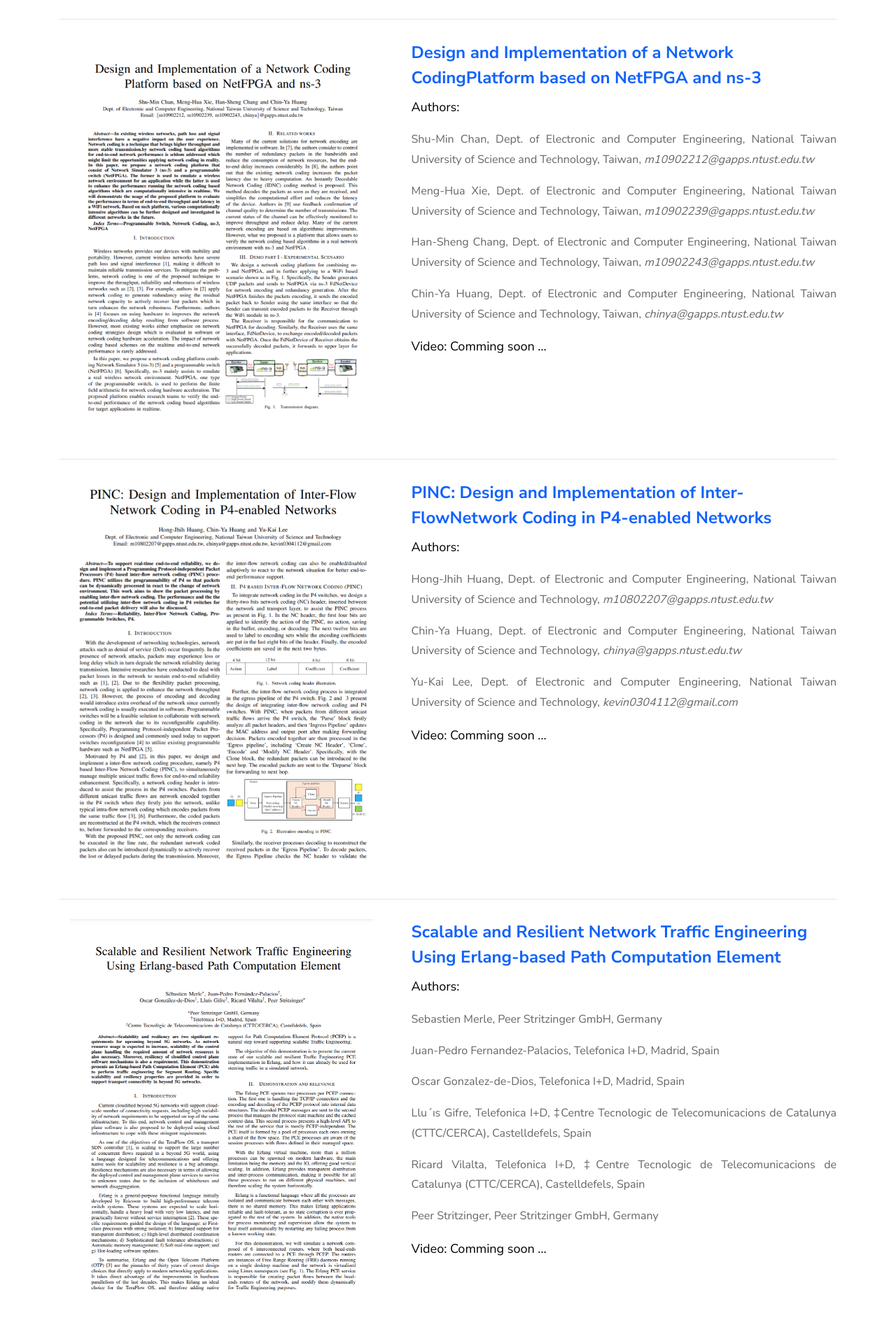
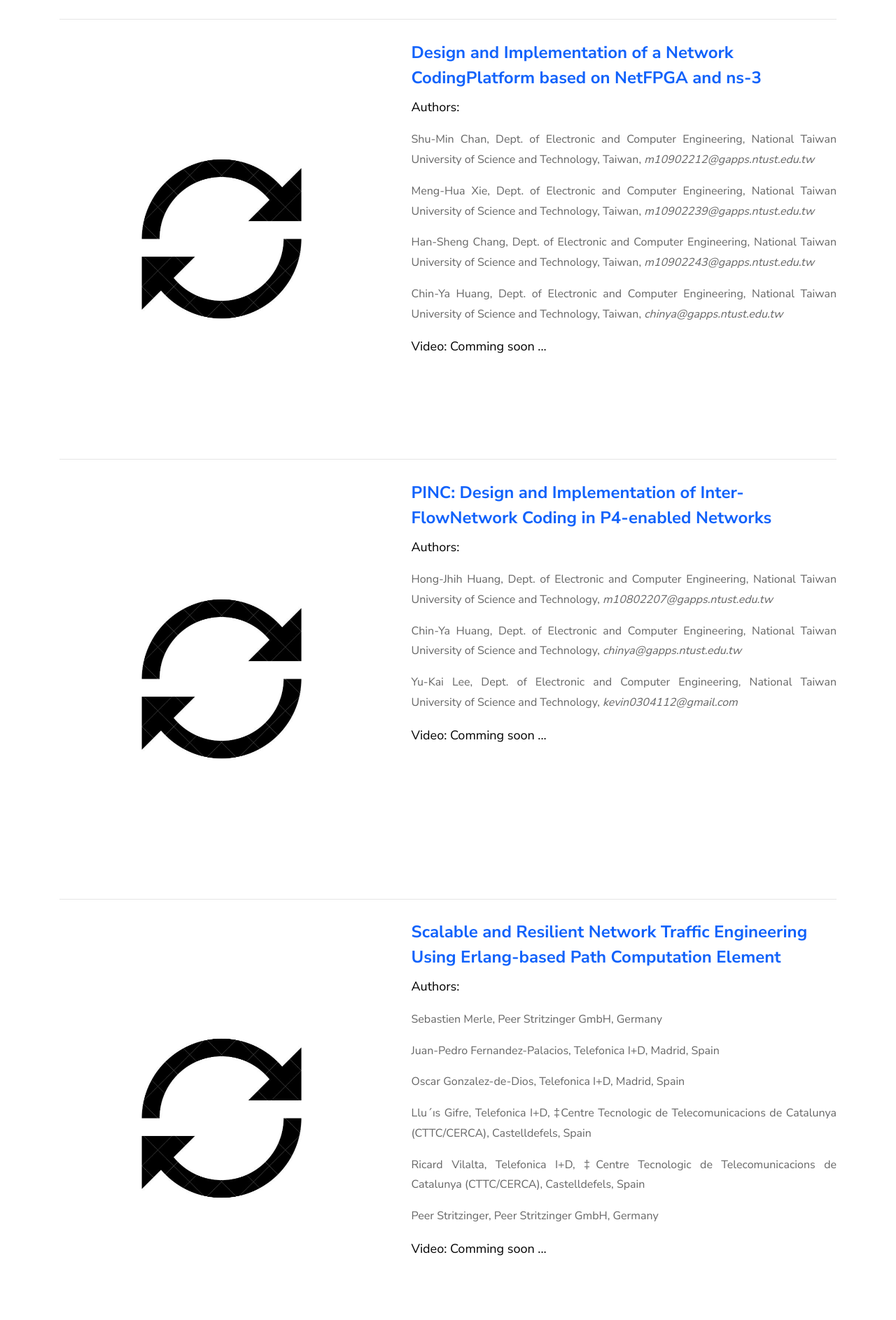
Before and after one commit to demossdn2021/demossdn2021.github.io, a website: page index.html in a window 1280 px wide. Shown: the part 3194-5081 px from the top of the page at 70% size. Drawn offline with Linux system fonts and the light colour scheme; files whose address does not match are found by name.

Commit message:
remove paper

```diff
--- a/index.html
+++ b/index.html
@@ -258,12 +258,13 @@
 									style="background-image: url(images/scalablePaper.png);">
 								</div> -->
 								<div class="col-md-5 ftco-animate">
-									<a href="images/DemonstrationPaper.png"
+									<!-- <a href="images/DemonstrationPaper.png"
 										class="gallery image-popup img d-flex align-items-center"
 										style="background-image: url(images/DemonstrationPaper.png);">
-										<!-- <div class="icon mb-4 d-flex align-items-center justify-content-center">
-											<span class="icon-instagram"></span>
-										</div> -->
+									</a> -->
+									<a href="images/Updating.png"
+										class="gallery image-popup img d-flex align-items-center"
+										style="background-image: url(images/Updating.jpg);">
 									</a>
 								</div>
 								<div class="text">
@@ -309,12 +310,13 @@
 									style="background-image: url(images/scalablePaper.png);">
 								</div> -->
 								<div class="col-md-5 ftco-animate">
-									<a href="images/DesignPaper.png"
+									<!-- <a href="images/DesignPaper.png"
 										class="gallery image-popup img d-flex align-items-center"
 										style="background-image: url(images/DesignPaper.png);">
-										<!-- <div class="icon mb-4 d-flex align-items-center justify-content-center">
-											<span class="icon-instagram"></span>
-										</div> -->
+									</a> -->
+									<a href="images/Updating.png"
+										class="gallery image-popup img d-flex align-items-center"
+										style="background-image: url(images/Updating.jpg);">
 									</a>
 								</div>
 								<div class="text">
@@ -362,12 +364,13 @@
 									style="background-image: url(images/scalablePaper.png);">
 								</div> -->
 								<div class="col-md-5 ftco-animate">
-									<a href="images/PINCPaper.png"
+									<!-- <a href="images/PINCPaper.png"
 										class="gallery image-popup img d-flex align-items-center"
 										style="background-image: url(images/PINCPaper.png);">
-										<!-- <div class="icon mb-4 d-flex align-items-center justify-content-center">
-											<span class="icon-instagram"></span>
-										</div> -->
+									</a> -->
+									<a href="images/Updating.png"
+										class="gallery image-popup img d-flex align-items-center"
+										style="background-image: url(images/Updating.jpg);">
 									</a>
 								</div>
 								<div class="text">
@@ -409,12 +412,13 @@
 									style="background-image: url(images/scalablePaper.png);">
 								</div> -->
 								<div class="col-md-5 ftco-animate">
-									<a href="images/scalablePaper.png"
+									<!-- <a href="images/scalablePaper.png"
 										class="gallery image-popup img d-flex align-items-center"
 										style="background-image: url(images/scalablePaper.png);">
-										<!-- <div class="icon mb-4 d-flex align-items-center justify-content-center">
-											<span class="icon-instagram"></span>
-										</div> -->
+									</a> -->
+									<a href="images/Updating.png"
+										class="gallery image-popup img d-flex align-items-center"
+										style="background-image: url(images/Updating.jpg);">
 									</a>
 								</div>
 								<div class="text">
@@ -458,12 +462,13 @@
 									style="background-image: url(images/scalablePaper.png);">
 								</div> -->
 								<div class="col-md-5 ftco-animate">
-									<a href="images/VirtualizingPaper.png"
+									<!-- <a href="images/VirtualizingPaper.png"
 										class="gallery image-popup img d-flex align-items-center"
 										style="background-image: url(images/VirtualizingPaper.png);">
-										<!-- <div class="icon mb-4 d-flex align-items-center justify-content-center">
-											<span class="icon-instagram"></span>
-										</div> -->
+									</a> -->
+									<a href="images/Updating.png"
+										class="gallery image-popup img d-flex align-items-center"
+										style="background-image: url(images/Updating.jpg);">
 									</a>
 								</div>
 								<div class="text">
```
Also changed, not shown: images/Updating.jpg (added).
